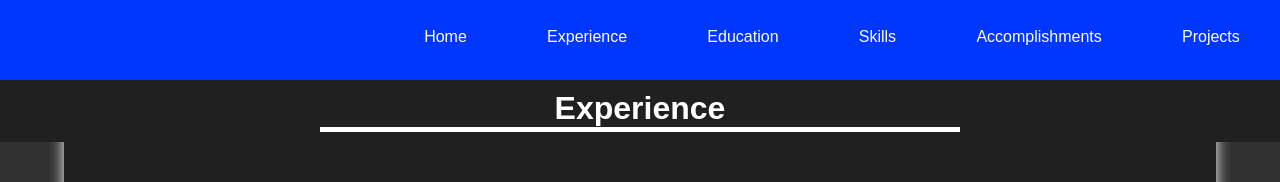
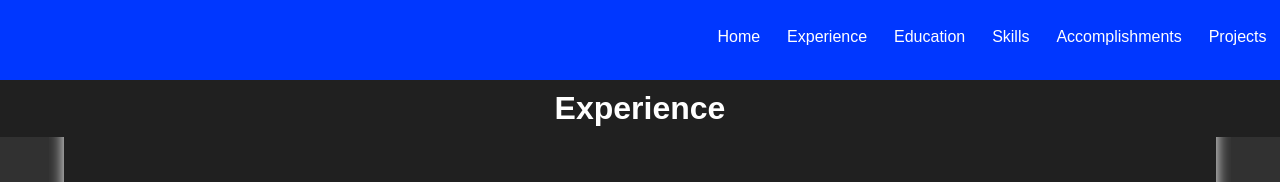
Before and after one commit to danteHerrera/Portfolio, a plain HTML site: page resources/html-files/work.html in a window 1280 px wide. Shown: the top 182 px of the page. Drawn offline with Linux system fonts and the light colour scheme.

Commit message:
Tweak styles

```diff
--- a/resources/stylesheet/styleSection.css
+++ b/resources/stylesheet/styleSection.css
@@ -30,8 +30,8 @@ nav .nav-list {
     justify-content: space-around;
     color: white;
     position: relative;
-    left: 30%;
-    width: 70%;
+    left: 55%;
+    width: 45%;
     list-style: none;
 }
 
@@ -50,6 +50,24 @@ nav .nav-list .nav-item:active {
     text-shadow: 0 0 20px 15px white;
 }
 
+nav .nav-list .nav-item:after {
+    content: '';
+    position: absolute;
+    width: 100%;
+    transform: scaleX(0);
+    height: 2px;
+    bottom: 0;
+    left: 0;
+    background-color: white;
+    transform-origin: bottom right;
+    transition: transform 0.25s ease-out;
+}
+
+nav .nav-list .nav-item:hover:after {
+    transform: scaleX(1);
+    transform-origin: bottom left;
+}
+
 /* Header  */
 
 header {
@@ -62,7 +80,6 @@ header {
 h1 {
     margin: 0 auto;
     width: 50vw;
-    border-bottom: 5px solid white;
 }
 
 /* Article/text */
```
